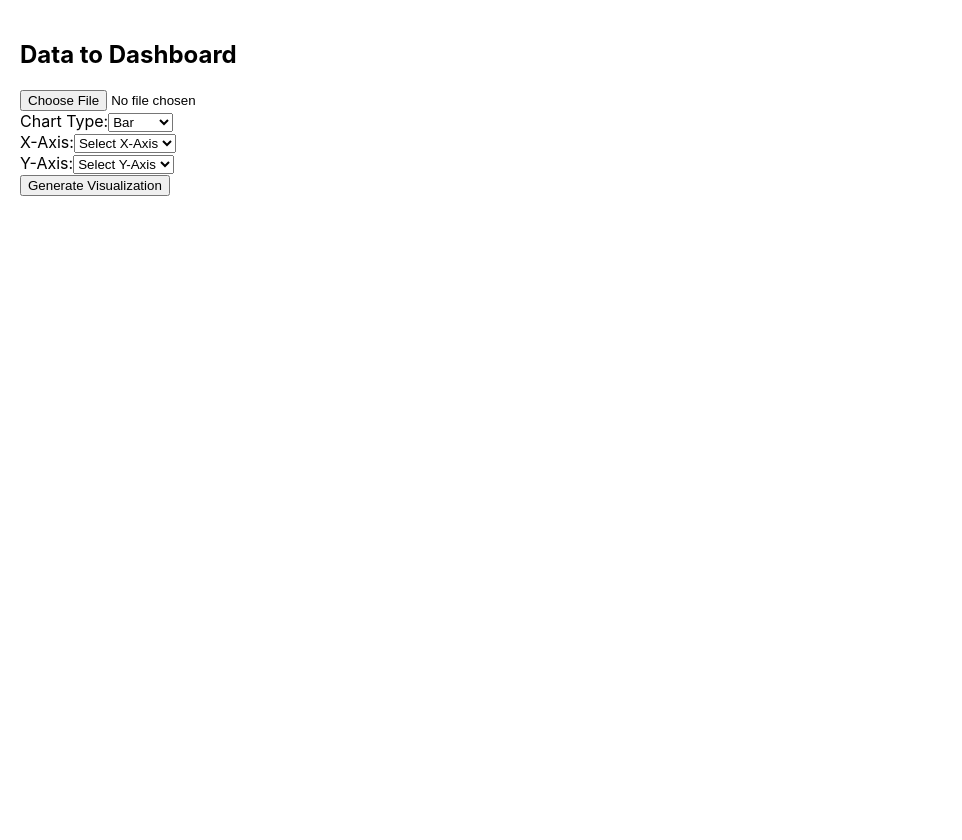
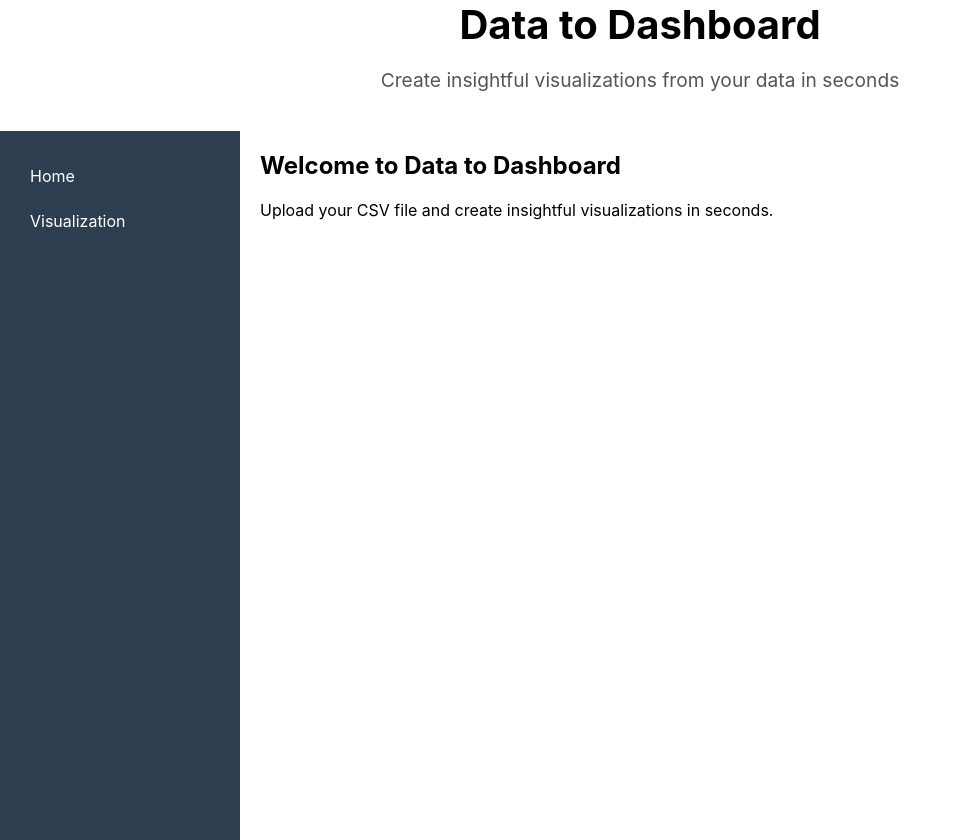
Before and after one commit to AruneshDev/Data2Dashboard, a React (Create React App) app in the folder frontend/: page / in a window 1280 px wide. Shown: the whole page, without its empty margins (0-962 px from the left). Before the commit the page ends 800 px from the top, so only its background shows below. Built offline with nearby package versions, Linux system fonts and the light colour scheme.

Commit message:
updated dashboard

```diff
--- a/frontend/src/App.css
+++ b/frontend/src/App.css
@@ -1,38 +1,40 @@
-.App {
-  text-align: center;
+.app {
+  display: flex;
+  flex-direction: column;
+  height: 100vh;
 }
 
-.App-logo {
-  height: 40vmin;
-  pointer-events: none;
+.content {
+  display: flex;
+  flex: 1;
 }
 
-@media (prefers-reduced-motion: no-preference) {
-  .App-logo {
-    animation: App-logo-spin infinite 20s linear;
-  }
+.sidebar {
+  background-color: #2c3e50;
+  color: white;
+  width: 200px;
+  padding: 20px;
+  height: 100%;
 }
 
-.App-header {
-  background-color: #282c34;
-  min-height: 100vh;
-  display: flex;
-  flex-direction: column;
-  align-items: center;
-  justify-content: center;
-  font-size: calc(10px + 2vmin);
+.sidebar a {
+  display: block;
   color: white;
+  text-decoration: none;
+  padding: 10px;
+  margin: 5px 0;
+  border-radius: 4px;
 }
 
-.App-link {
-  color: #61dafb;
+.sidebar a:hover {
+  background-color: #34495e;
 }
 
-@keyframes App-logo-spin {
-  from {
-    transform: rotate(0deg);
-  }
-  to {
-    transform: rotate(360deg);
-  }
+.main {
+  padding: 20px;
+  flex: 1;
 }
+
+h2 {
+  margin: 0 0 20px;
+}
--- a/frontend/src/App.js
+++ b/frontend/src/App.js
@@ -1,83 +1,27 @@
-import React, { useState } from 'react';
-import axios from 'axios';
+import React from 'react';
+import { BrowserRouter as Router, Route, Routes } from 'react-router-dom';
+import Header from './components/Header';
+import Sidebar from './components/Sidebar';
+import Home from './pages/Home';
+import VisualizationPage from './pages/VisualizationPage';
+import './App.css';
 
 function App() {
-  const [file, setFile] = useState(null);
-  const [imageUrl, setImageUrl] = useState(null);
-  const [chartType, setChartType] = useState("bar");
-  const [xAxis, setXAxis] = useState("");
-  const [yAxis, setYAxis] = useState("");
-  const [columns, setColumns] = useState([]);
-
-  const handleFileChange = async (e) => {
-    const selectedFile = e.target.files[0];
-    setFile(selectedFile);
-
-    // Upload file to get columns
-    const formData = new FormData();
-    formData.append("file", selectedFile);
-
-    try {
-      const response = await axios.post("http://localhost:8000/upload", formData);
-      setColumns(response.data.columns);
-      console.log("Columns:", response.data.columns);
-    } catch (error) {
-      console.error("Error uploading file:", error);
-    }
-  };
-
-  const handleVisualization = async () => {
-    const formData = new FormData();
-    formData.append("file", file);
-    formData.append("chart_type", chartType);
-    formData.append("x_axis", xAxis);
-    formData.append("y_axis", yAxis);
-
-    try {
-      const response = await axios.post("http://localhost:8000/visualize", formData, {
-        responseType: 'blob'
-      });
-
-      const imageBlob = new Blob([response.data], { type: 'image/png' });
-      const imageObjectUrl = URL.createObjectURL(imageBlob);
-      setImageUrl(imageObjectUrl);
-    } catch (error) {
-      console.error("Error generating visualization:", error);
-    }
-  };
-
   return (
-    <div style={{ padding: '20px' }}>
-      <h2>Data to Dashboard</h2>
-      <input type="file" onChange={handleFileChange} />
-      <br />
-      <label>Chart Type:</label>
-      <select value={chartType} onChange={(e) => setChartType(e.target.value)}>
-        <option value="bar">Bar</option>
-        <option value="line">Line</option>
-        <option value="scatter">Scatter</option>
-      </select>
-      <br />
-      <label>X-Axis:</label>
-      <select value={xAxis} onChange={(e) => setXAxis(e.target.value)}>
-        <option value="">Select X-Axis</option>
-        {columns.map((col, index) => (
-          <option key={index} value={col}>{col}</option>
-        ))}
-      </select>
-      <br />
-      <label>Y-Axis:</label>
-      <select value={yAxis} onChange={(e) => setYAxis(e.target.value)}>
-        <option value="">Select Y-Axis</option>
-        {columns.map((col, index) => (
-          <option key={index} value={col}>{col}</option>
-        ))}
-      </select>
-      <br />
-      <button onClick={handleVisualization}>Generate Visualization</button>
-      <br />
-      {imageUrl && <img src={imageUrl} alt="Visualization" style={{ marginTop: '20px', width: '80%', height: 'auto' }} />}
-    </div>
+    <Router>
+      <div className="app">
+        <Header />
+        <div className="content">
+          <Sidebar />
+          <div className="main">
+            <Routes>
+              <Route path="/" element={<Home />} />
+              <Route path="/visualize" element={<VisualizationPage />} />
+            </Routes>
+          </div>
+        </div>
+      </div>
+    </Router>
   );
 }
 
--- /dev/null
+++ b/frontend/src/components/Header.js
@@ -0,0 +1,14 @@
+import React from 'react';
+
+function Header() {
+  return (
+    <header style={{ textAlign: 'center', marginBottom: '20px' }}>
+      <h1 style={{ fontSize: '2.5rem', margin: '0' }}>Data to Dashboard</h1>
+      <p style={{ fontSize: '1.2rem', color: '#555' }}>
+        Create insightful visualizations from your data in seconds
+      </p>
+    </header>
+  );
+}
+
+export default Header;
--- /dev/null
+++ b/frontend/src/components/Sidebar.js
@@ -0,0 +1,13 @@
+import React from 'react';
+import { Link } from 'react-router-dom';
+
+function Sidebar() {
+  return (
+    <div className="sidebar">
+      <Link to="/">Home</Link>
+      <Link to="/visualize">Visualization</Link>
+    </div>
+  );
+}
+
+export default Sidebar;
--- /dev/null
+++ b/frontend/src/pages/Home.js
@@ -0,0 +1,12 @@
+import React from 'react';
+
+function Home() {
+  return (
+    <div>
+      <h2>Welcome to Data to Dashboard</h2>
+      <p>Upload your CSV file and create insightful visualizations in seconds.</p>
+    </div>
+  );
+}
+
+export default Home;
```
Also changed, not shown: frontend/src/components/ChartOptions.js (added, +31 -0 lines), frontend/src/components/FileUpload.js (added, +12 -0 lines), frontend/src/components/Visualization.js (added, +15 -0 lines), frontend/src/pages/Visualization.js (added, +73 -0 lines), 1 other file (tests, documents, lock files or other folders).
